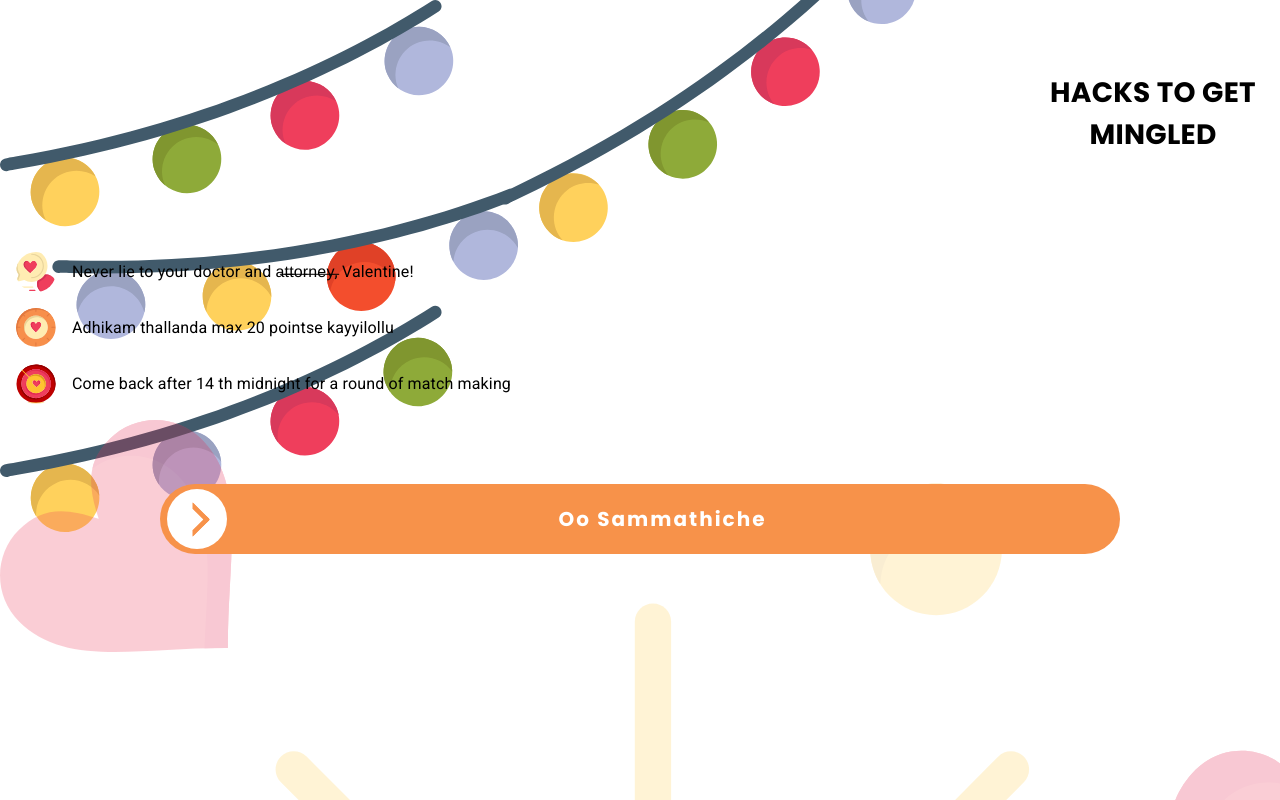
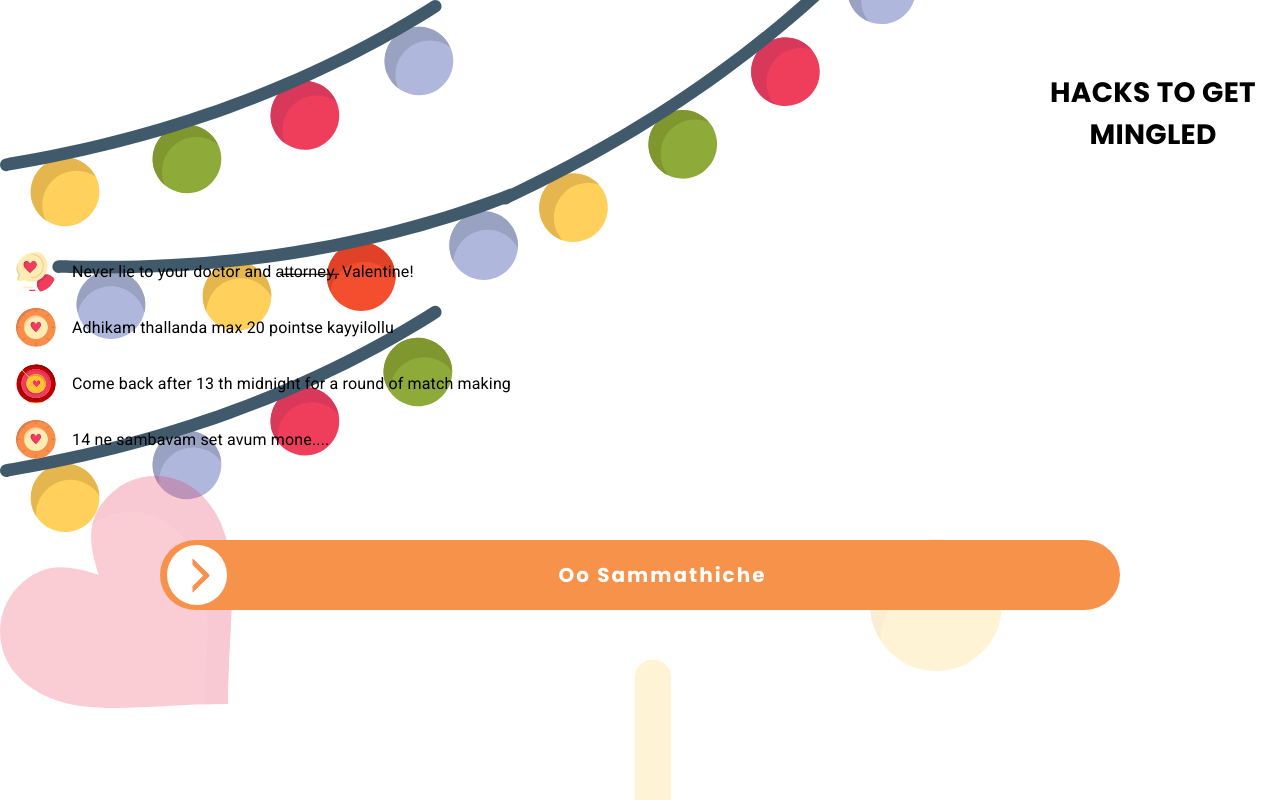
Before and after one commit to Ballista-lTD/varshakke_oru_vanaran, a React app: page /page1 in a window 1280 px wide. Built offline with nearby package versions, Linux system fonts and the light colour scheme.

Commit message:
changed text

```diff
--- a/src/components/home/page1.tsx
+++ b/src/components/home/page1.tsx
@@ -18,7 +18,8 @@ interface ruless {
 const rules: ruless[] = [
     {rule: "Never lie to your doctor and a̶t̶t̶o̶r̶n̶e̶y̶, Valentine!", icon: Luv},
     {rule: "Adhikam thallanda max 20 pointse kayyilollu", icon: Luv1},
-    {rule: "Come back after 14 th midnight for a round of match making", icon: Luv2}
+    {rule: "Come back after 13 th midnight for a round of match making", icon: Luv2},
+    {rule: "14 ne sambavam set avum mone....", icon: Luv1}
 ];
 
 
```
